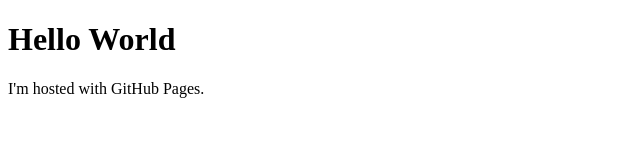
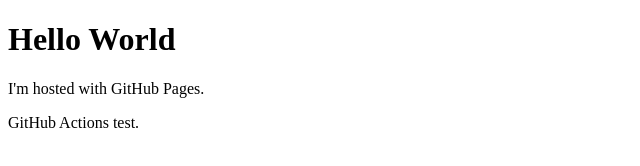
Before and after one commit to gaga-rin/gaga-rin.github.io, a plain HTML site: page index.html in a window 1280 px wide. Shown: the whole page, without its empty margins (0-640 px from the left). Drawn offline with Linux system fonts and the light colour scheme.

Commit message:
テストコミット

```diff
--- a/index.html
+++ b/index.html
@@ -3,6 +3,7 @@
 <body>
 <h1>Hello World</h1>
 <p>I'm hosted with GitHub Pages.</p>
+<p>GitHub Actions test.</p>
 <script type="text/javascript">alert('Hello World');</script>
 </body>
 </html>
```
Also changed, not shown: 1 other file.
